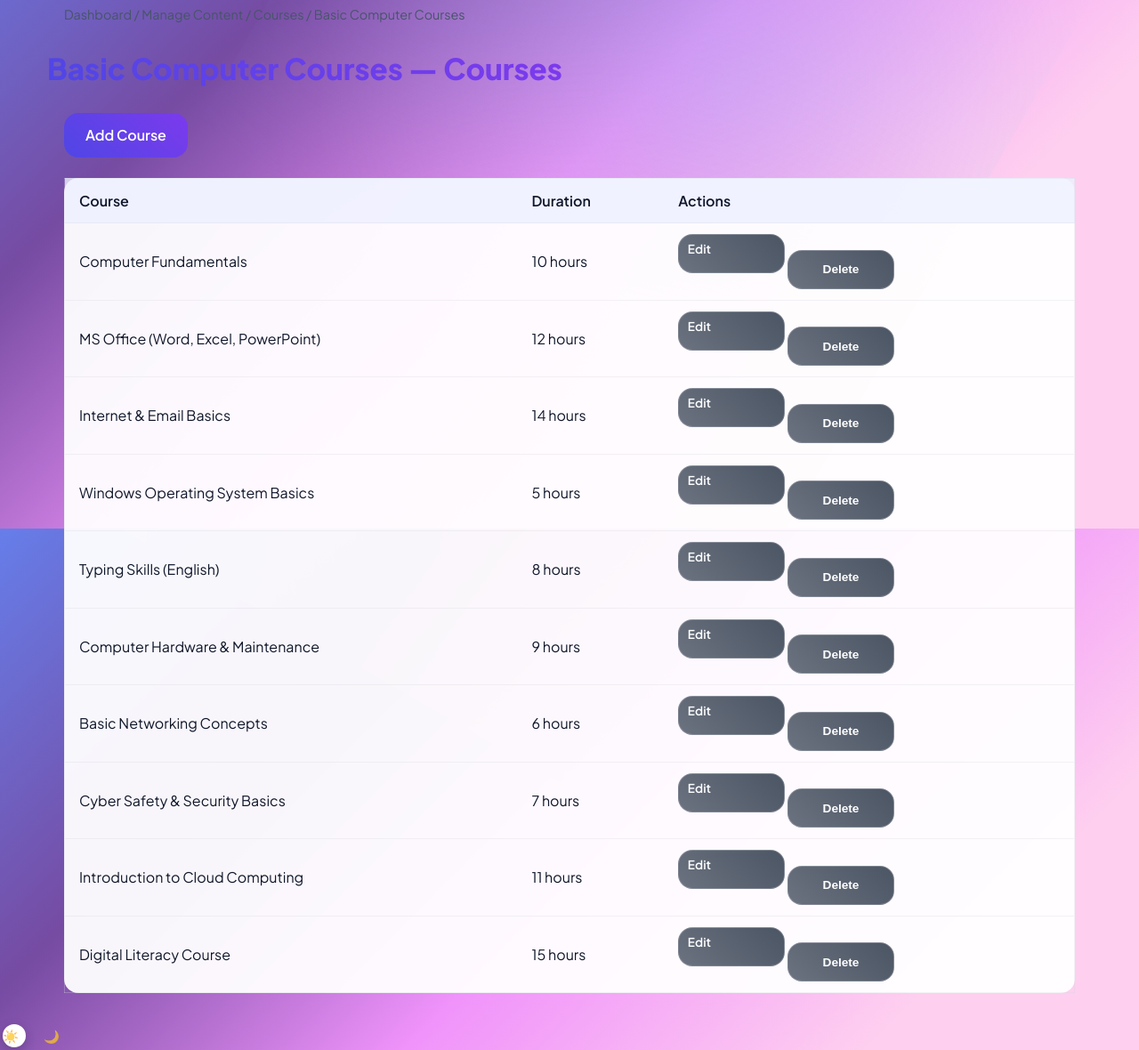
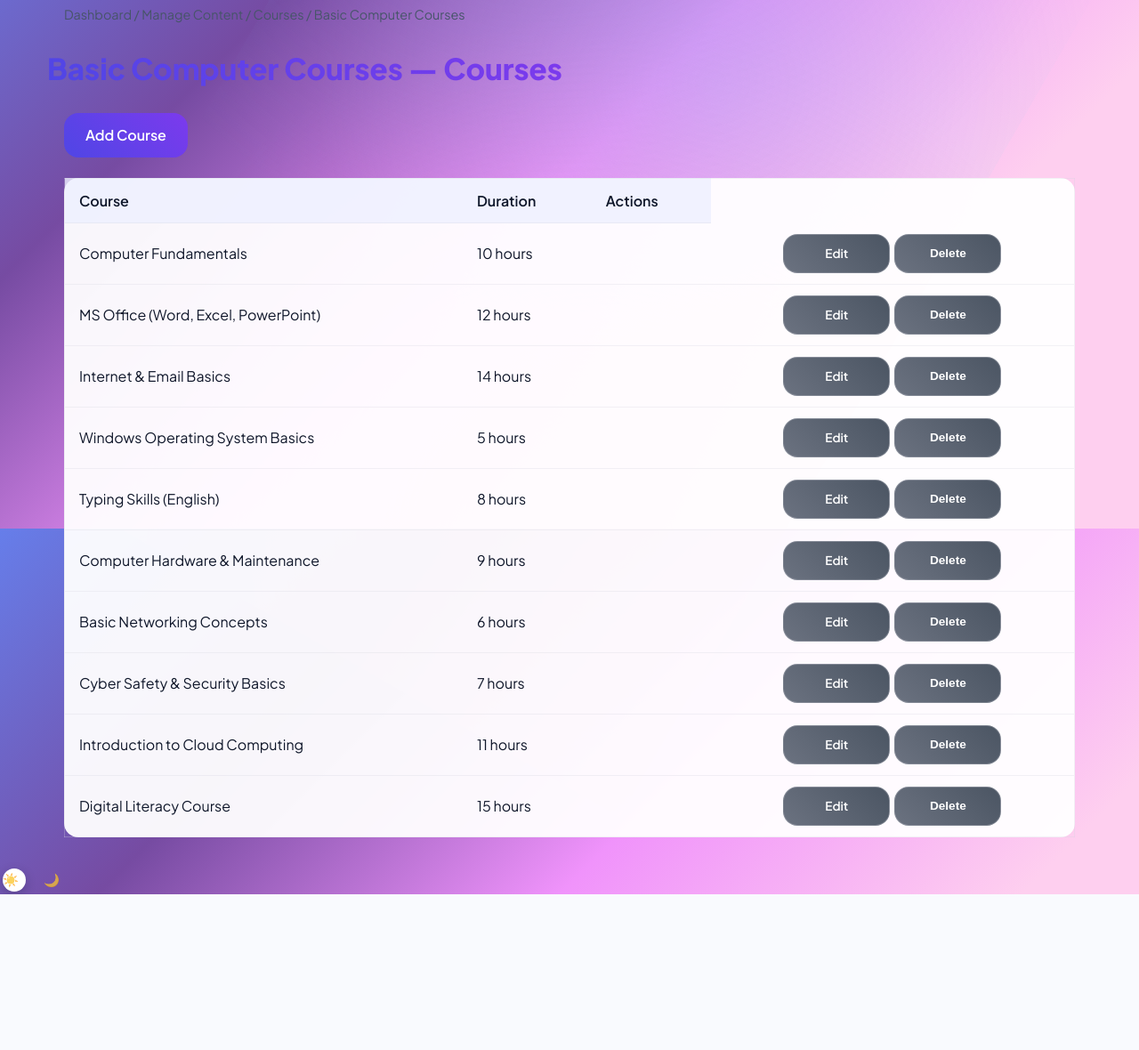
Before and after one commit to harshadakamble1110/TSD, a Flask app: page /admin/manage/courses/1 in a window 1280 px wide. Shown: the part 206-1386 px from the top of the page at 89% size. After the commit the page ends 1211 px from the top, so only its background shows below. Run offline with Flask 2, Linux system fonts and the light colour scheme; a user stored in the database is signed in; data comes from the database, SQL or seed files in the repository; both versions use the stored data as it was after the commit.

Commit message:
hk:edit in edit /delete btn

```diff
--- a/templates/admin/admin_manage_categories.html
+++ b/templates/admin/admin_manage_categories.html
@@ -16,7 +16,7 @@
                 <td>{{ c.slug }}</td>
                 <td>{{ (c.description or '')[:50] }}{% if c.description and c.description|length > 50 %}...{% endif %}</td>
                 <td>
-                    <a href="{{ url_for('admin_category_edit', cat_id=c.id) }}" class="btn btn-secondary" style="padding: 0.3rem 0.6rem; font-size: 0.85rem;">Edit</a>
+                    <a href="{{ url_for('admin_category_edit', cat_id=c.id) }}" class="btn btn-secondary" style="padding: 10px 10px; font-size: 0.85rem;">Edit</a>
                     <form method="post" action="{{ url_for('admin_category_delete', cat_id=c.id) }}" style="display: inline;">
                         <button type="submit" class="btn btn-secondary" style="padding: 0.3rem 0.6rem; font-size: 0.85rem;" onclick="return confirm('Delete this category?');">Delete</button>
                     </form>
--- a/templates/admin/admin_manage_courses_list.html
+++ b/templates/admin/admin_manage_courses_list.html
@@ -15,10 +15,14 @@
                 <td>{{ co.name }}</td>
                 <td>{{ co.duration_weeks }} hours</td>
                 <td>
-                    <a href="{{ url_for('admin_course_edit', course_id=co.id) }}" class="btn btn-secondary" style="padding: 0.3rem 0.6rem; font-size: 0.85rem;">Edit</a>
-                    <form method="post" action="{{ url_for('admin_course_delete', course_id=co.id) }}" style="display: inline;">
-                        <button type="submit" class="btn btn-secondary" style="padding: 0.3rem 0.6rem; font-size: 0.85rem;" onclick="return confirm('Delete this course?');">Delete</button>
+                <td style="text-align: center; white-space: nowrap;">
+                    <div style="display: flex; justify-content: center; gap: 5px; align-items: center;">
+                    <a href="{{ url_for('admin_course_edit', course_id=co.id) }}" class="btn btn-secondary" style="padding: 10px 10px; font-size: 0.85rem;">Edit</a>
+                    <form method="post" action="{{ url_for('admin_course_delete', course_id=co.id) }}" style="display: inline;" aligment="center">
+                        <button type="submit" class="btn btn-secondary" style="padding: 10px 10px; font-size: 0.85rem;" onclick="return confirm('Delete this course?');">Delete</button>
                     </form>
+                    </div>
+                    </td>
                 </td>
             </tr>
             {% endfor %}
```
Also changed, not shown: templates/admin/admin_manage_videos.html (+30 -26 lines), instance/techskills.db.
